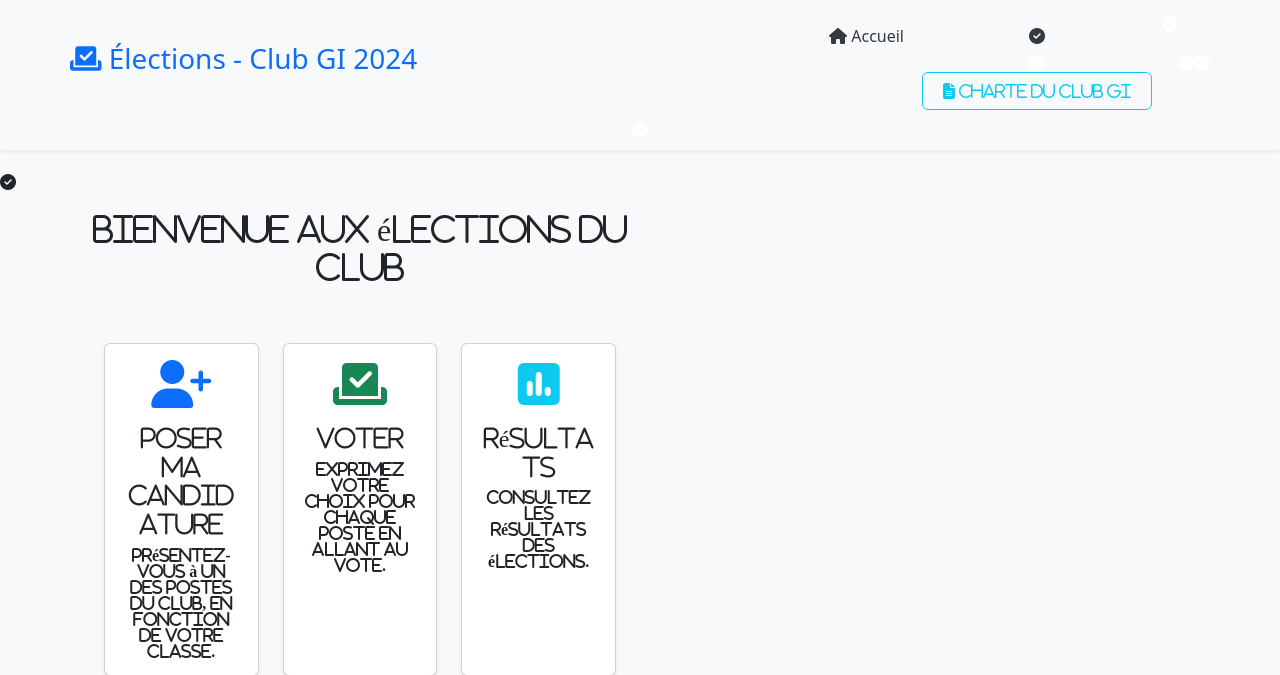
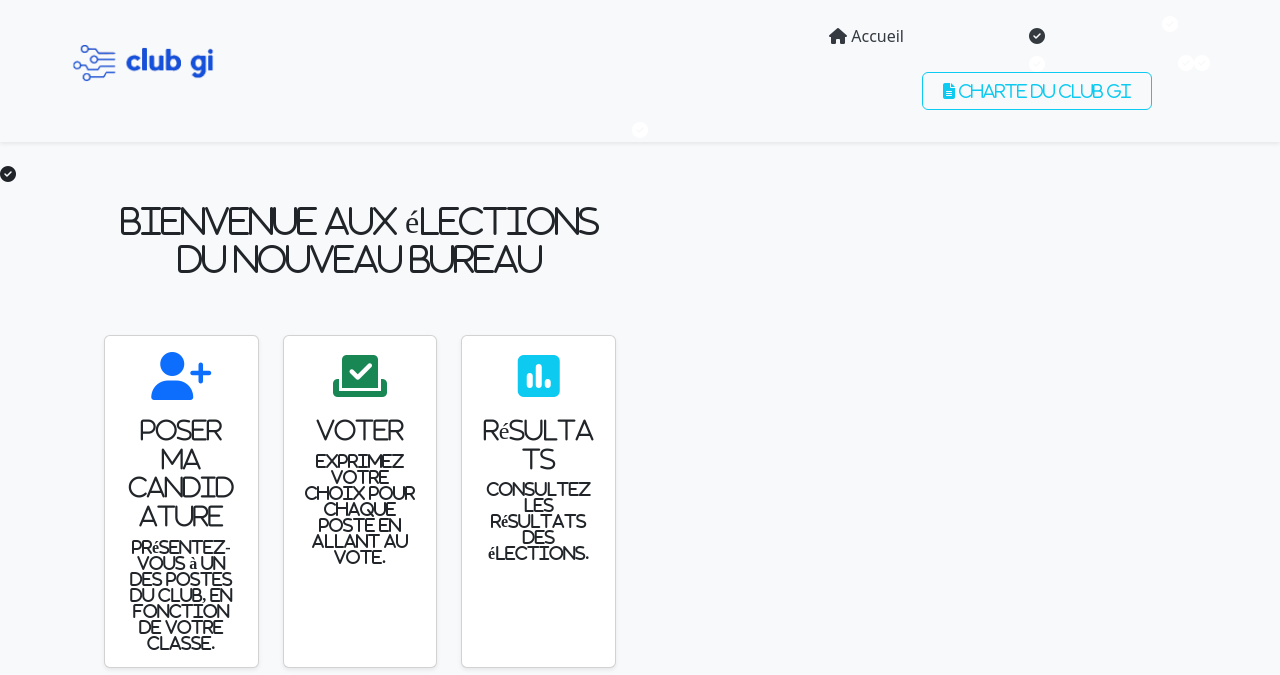
Before and after one commit to PacomeKFP/eklogi, a Flask app: page / in a window 1280 px wide. Shown: the top 675 px of the page. Run offline with Flask 3, Linux system fonts and the light colour scheme; some libraries are stand-ins or nearby versions.

Commit message:
Add the logo of Club GI

```diff
--- a/templates/base.html
+++ b/templates/base.html
@@ -54,12 +54,12 @@
 </head>
 
 <body>
-    <header class="bg-light shadow-sm mb-4">
+    <header class="bg-light shadow-sm mb-4 pb-0">
         <nav class="navbar navbar-expand-lg navbar-light container">
             <!-- Titre avec icône pour le logo du site -->
-            <h3 class="text-primary text-bleu-600">
-                <i class="fas fa-vote-yea text-bleu-600"></i>
-                <span class="text-bleu-600">Élections - Club GI 2024</span>
+            <h3 class="text-primary text-bleu-600 mt-2">
+            <img height="40px" src="{{url_for('static', filename='logo_bleu.png')}}" alt="" srcset="">
+                <!-- <span class="text-bleu">Elections du bureau</span> -->
             </h3>
 
             <!-- Bouton pour le menu responsive (menu burger) -->
--- a/templates/home.html
+++ b/templates/home.html
@@ -3,7 +3,7 @@
 {% block title %}Accueil - Élections du Club{% endblock %}
 
 {% block content %}
-<h2 class="text-center" >Bienvenue aux élections du club</h2>
+<h2 class="text-center" >Bienvenue aux élections <br> du Nouveau Bureau </h2>
 
 <div class="container py-5">
     <div class="row g-4">
```
Also changed, not shown: static/logo_bleu.png (added).
